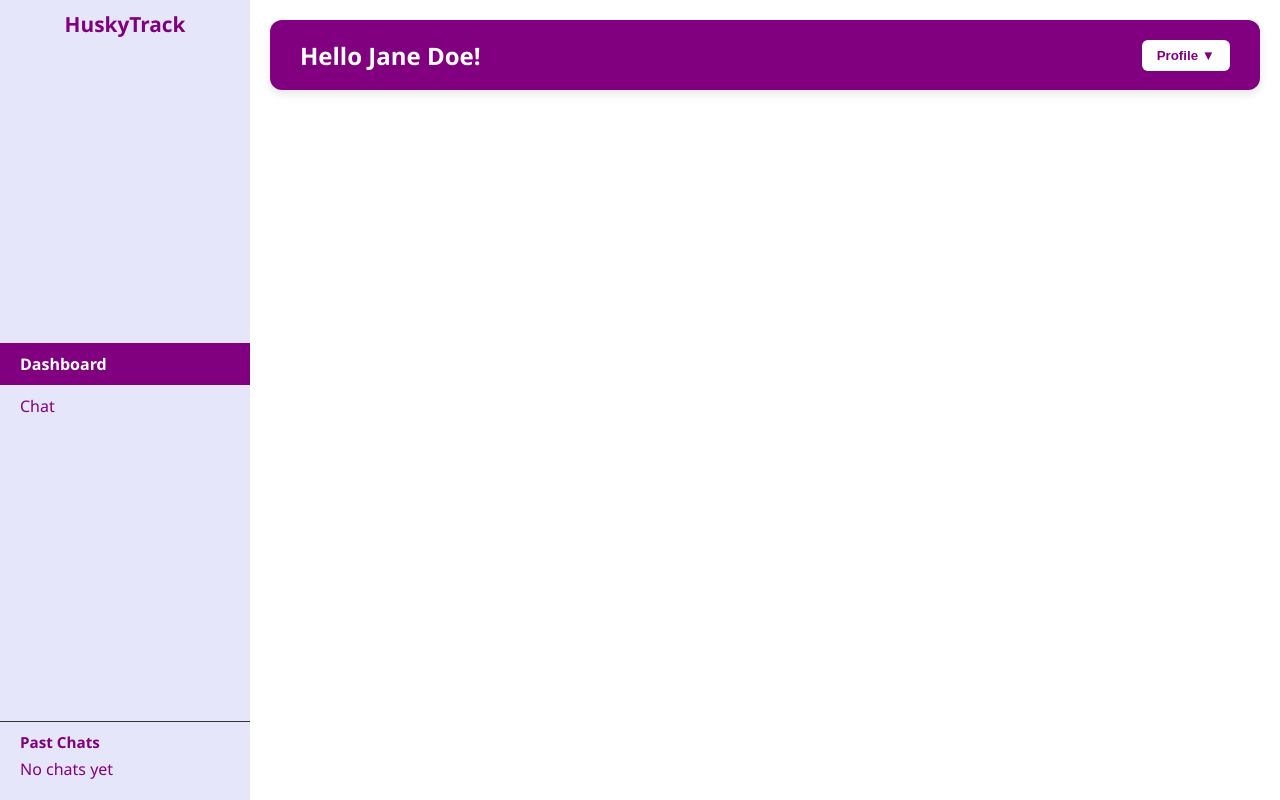
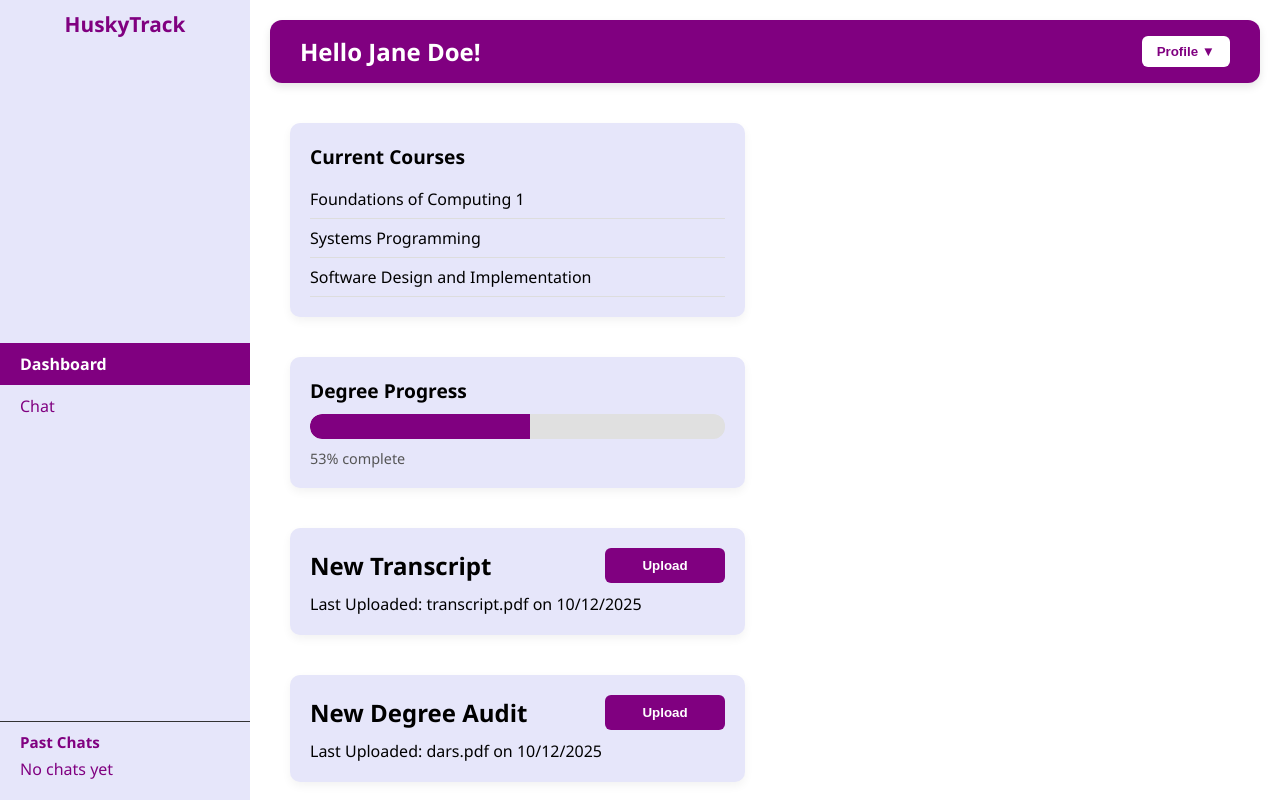
Before and after one commit to anika-222/HuskyTrack, a React app in the folder FrontEnd/client/: page / in a window 1280 px wide. Built offline with nearby package versions, Linux system fonts and the light colour scheme.

Commit message:
Dashboard work

```diff
--- a/FrontEnd/client/src/App.css
+++ b/FrontEnd/client/src/App.css
@@ -81,6 +81,15 @@
     overflow-y: auto;
 }
 
+.main-content-wrapper {
+    flex: 1;
+    display: flex;
+    flex-direction: column;
+    background-color: white;
+    padding: 20px;
+    overflow-y: auto;
+}
+
 .main-content h2 {
     font-size: 1.4rem;
     color: #333;
--- a/FrontEnd/client/src/App.jsx
+++ b/FrontEnd/client/src/App.jsx
@@ -9,8 +9,9 @@ export default function App() {
     name: 'Jane Doe',
     email: 'jane@example.com',
     degree: 'Computer Science',
-    expectedGraduation: '2026',
-    progress: 75,
+    expectedGraduation: '2028',
+    currentCourses: ['Foundations of Computing 1', 'Systems Programming', 'Software Design and Implementation'],
+    progress: 53,
     savedPDFs: [],
   }
 
@@ -67,7 +68,9 @@ export default function App() {
   return (
     <div className='app-container'>
       {renderSidebar()}
-      {renderMainContent()}
+      <div className="main-content-wrapper">
+        {renderMainContent()}
+      </div>
     </div>
   );
 }
--- a/FrontEnd/client/src/components/DashboardCard.css
+++ b/FrontEnd/client/src/components/DashboardCard.css
@@ -5,12 +5,12 @@
     background-color: purple;
     color: white;
     padding: 15px 30px;
-    margin: 20px;
     border-radius: 12px;
     box-shadow: 0 4px 8px rgba(0, 0, 0, 0.1);
     width: 100%;
     height: 70px;
     box-sizing: border-box;
+    margin-bottom: 20px;
 }
 
 
@@ -53,3 +53,131 @@
 .dropdown-content p {
     margin: 5px 0;
 }
+
+.dashboard-card {
+    padding: 20px;
+    display: flex;
+    flex-direction: column;
+    gap: 20px;
+    width: 50%;
+    max-width: 1200px;
+}
+
+.dashboard-card:hover {
+    box-shadow: 0 6px 15px rgba(0, 0, 0, 0.1);
+    background-color: purple;
+    border-radius: 20px;
+}
+
+
+/* CURRENT COURSES SECTION */
+.current-courses-section {
+    display: flex;
+    flex-direction: column;
+    background-color: lavender;
+    padding: 20px;
+    border-radius: 10px;
+    box-shadow: 0 4px 10px rgba(0, 0, 0, 0.05);
+    margin-left: 0;
+}
+
+.courses-header {
+    width: 50%;
+    /* header takes half the width */
+}
+
+.courses-header h3 {
+    margin: 0;
+    font-size: 1.2rem;
+    font-weight: bold;
+}
+
+.courses-list {
+    margin-top: 10px;
+}
+
+.courses-list ul {
+    list-style: none;
+    padding-left: 0;
+    margin: 0;
+}
+
+.courses-list li {
+    padding: 8px 0;
+    border-bottom: 1px solid #ddd;
+}
+
+/* PROGRESS SECTION */
+.progress-section {
+    display: flex;
+    flex-direction: column;
+    gap: 10px;
+    background-color: lavender;
+    padding: 20px;
+    border-radius: 10px;
+    box-shadow: 0 4px 10px rgba(0,0,0,0.05);
+    width: 100%;
+}
+
+.progress-bar-container {
+    width: 100%;
+    height: 25px;
+    background-color: #e0e0e0;
+    border-radius: 12px;
+    overflow: hidden;
+}
+
+.progress-bar-fill {
+    height: 100%;
+    background-color: purple;
+    border-radius: 12px 0 0 12px;
+    transition: width 0.3s ease-in-out;
+}
+
+.progress-section h3 {
+    margin: 0;
+    font-size: 1.2rem;
+    font-weight: bold;
+}
+
+.progress-section p {
+    margin: 0;
+    font-size: 0.9rem;
+    color: #555;
+}
+
+/* UPLOAD SECTION */
+.upload-section {
+    display: flex;
+    flex-direction: column;
+    gap: 10px;
+    background-color: lavender;
+    padding: 20px;
+    border-radius: 10px;
+    box-shadow: 0 4px 10px rgba(0,0,0,0.05);
+    width: 100%;
+}
+
+/* header and button side by side */
+.button-section {
+    display: flex;
+    justify-content: space-between;
+    align-items: center;
+}
+
+/* upload button style */
+.upload-button {
+    width: 120px;
+    padding: 10px 15px;
+    border: none;
+    border-radius: 6px;
+    background-color: purple;
+    color: white;
+    font-weight: bold;
+    cursor: pointer;
+    transition: background 0.2s;
+}
+
+.upload-button:hover {
+    background-color: #B185DB;
+}
--- a/FrontEnd/client/src/components/DashboardCard.jsx
+++ b/FrontEnd/client/src/components/DashboardCard.jsx
@@ -41,5 +41,81 @@ export default function DashboardCard({ user }) {
         );
     }
 
-    return (renderHeader())
+    const renderCurrentCourses = () => {
+        return (
+            <div className="current-courses-section">
+                <div className="courses-header">
+                    <h3>Current Courses</h3>
+                </div>
+                <div className="courses-list">
+                    {user.currentCourses && user.currentCourses.length > 0 ? (
+                        <ul>
+                            {user.currentCourses.map((course, idx) => (
+                                <li key={idx}>{course}</li>
+                            ))}
+                        </ul>
+                    ) : (
+                        <p>No current courses.</p>
+                    )}
+                </div>
+            </div>
+        )
+    }
+
+    const renderProgressBar = () => {
+        return (
+            <div className="progress-section">
+                <h3>Degree Progress</h3>
+                <div className="progress-bar-container">
+                    <div
+                        className="progress-bar-fill"
+                        style={{ width: `${user.progress}%` }}
+                    />
+                </div>
+                <p>{user.progress}% complete</p>
+            </div>
+        )
+    }
+
+    const renderUploadTranscriptSection = () => {
+        return (
+            <div className="upload-section">
+                <div className="button-section">
+                    <h2>New Transcript</h2>
+                    <button className="upload-button">Upload</button>
+                </div>
+                <p>Last Uploaded: transcript.pdf on 10/12/2025</p>
+            </div>
+        );
+    }
+
+    const renderUploadDarsSection = () => {
+        return (
+            <div className="upload-section">
+                <div className="button-section">
+                    <h2>New Degree Audit</h2>
+                    <button className="upload-button">Upload</button>
+                </div>
+                <p>Last Uploaded: dars.pdf on 10/12/2025</p>
+            </div>
+        );
+    }
+
+    return (
+        <>
+            {renderHeader()}
+            <div className="dashboard-card">
+                {renderCurrentCourses()}
+            </div>
+            <div className="dashboard-card">
+                {renderProgressBar()}
+            </div>
+            <div className="dashboard-card">
+                {renderUploadTranscriptSection()}
+            </div>
+            <div className="dashboard-card">
+                {renderUploadDarsSection()}
+            </div>
+        </>
+    )
 }
```
